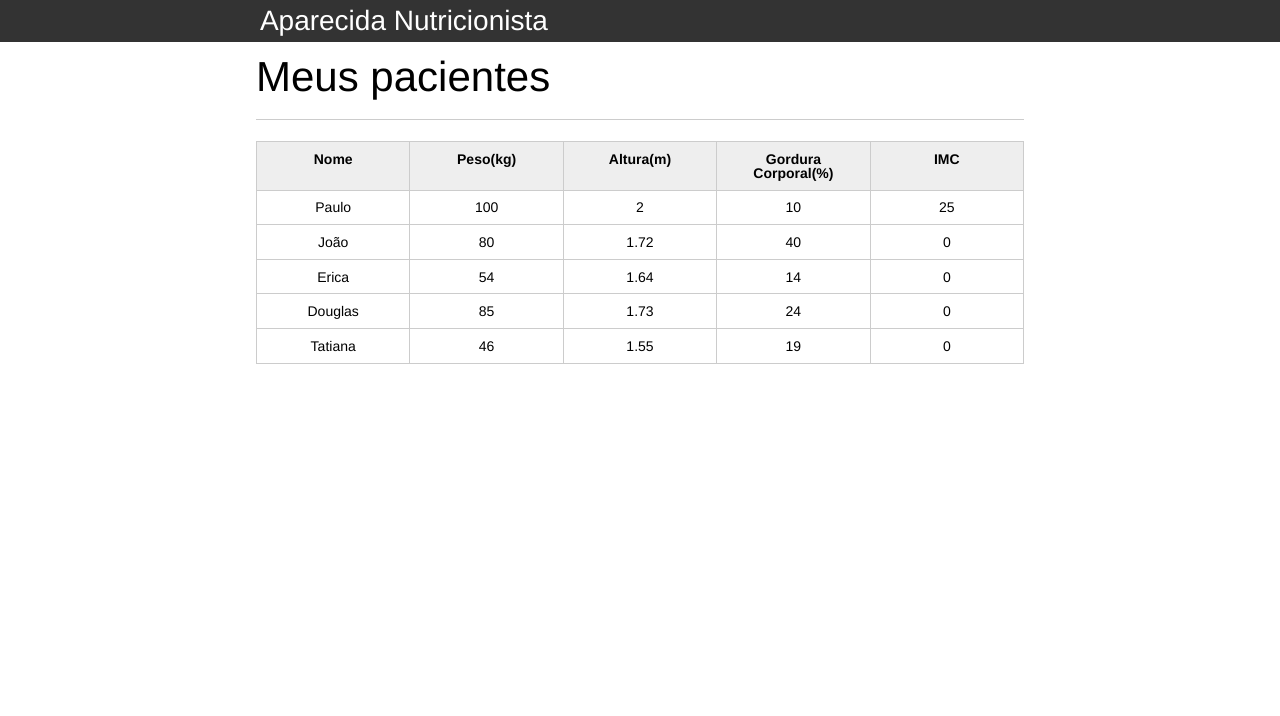
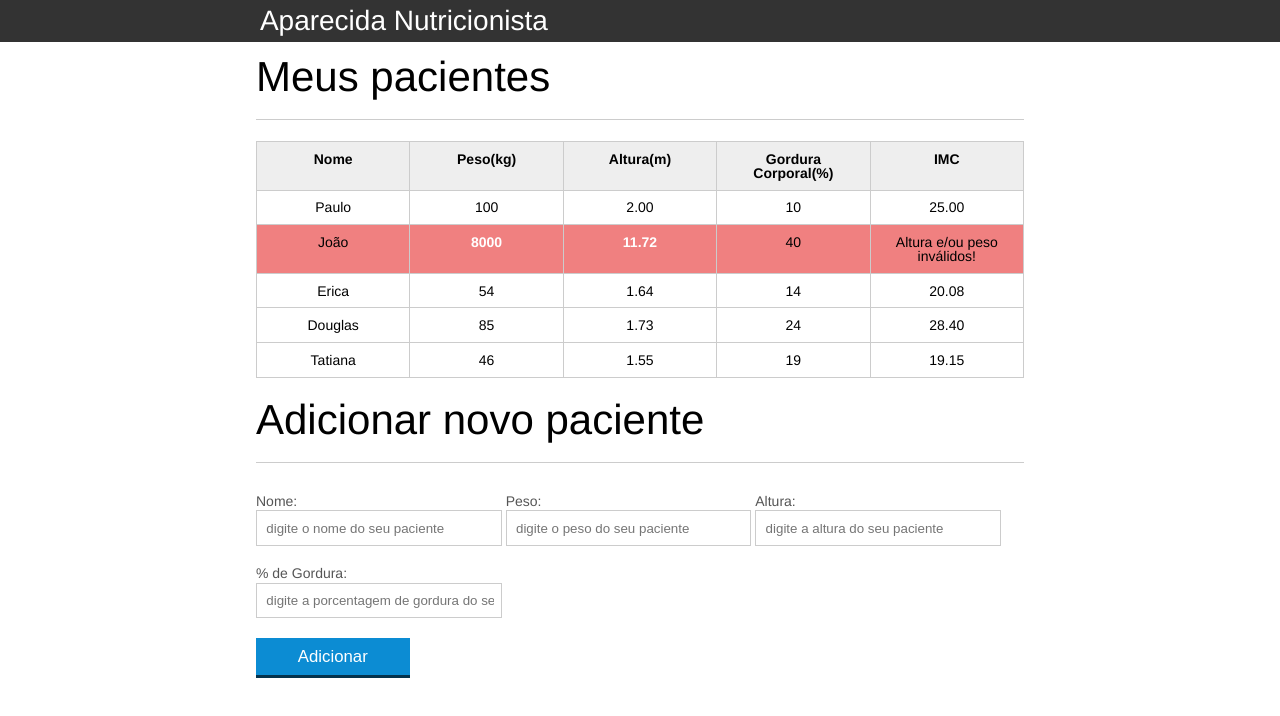
Before and after one commit to Brunollllllll/js-aparecida-nutri-2a-tds, a plain HTML site: page index.html in a window 1280 px wide. Drawn offline with Linux system fonts and the light colour scheme.

Commit message:
carga_adicionar-dados

```diff
--- a/css/index.css
+++ b/css/index.css
@@ -132,3 +132,17 @@ button[disabled=disabled], button:disabled {
 .campo-invalido{
 	border: 1px solid red;
 }
+
+.paciente-invalido{
+	background-color: lightcoral;
+}
+
+.altura-invalida {
+	color: white;
+	font-weight:bold;
+}
+
+.peso-invalido {
+	color: white;
+	font-weight:bold;
+}
--- a/index.html
+++ b/index.html
@@ -34,15 +34,15 @@
 					<tr class="paciente" id="primeiro-paciente">
 						<td class="info-nome">Paulo</td>
 						<td class="info-peso">100</td>
-						<td class="info-altura">2</td>
+						<td class="info-altura">2.00</td>
 						<td class="info-gordura">10</td>
 						<td class="info-imc">0</td>
 					</tr>
 
 					<tr class="paciente">
 						<td class="info-nome">João</td>
-						<td class="info-peso">80</td>
-						<td class="info-altura">1.72</td>
+						<td class="info-peso">8000</td>
+						<td class="info-altura">11.72</td>
 						<td class="info-gordura">40</td>
 						<td class="info-imc">0</td>
 					</tr>
@@ -74,7 +74,34 @@
 
 		</section>
 	</main>
-	<script src="/js/principal.js"></script>
+
+
+ <br>
+<section class="container">
+    <h2 id="titulo-form">Adicionar novo paciente</h2>
+    <form id="form-adiciona">
+        <div class="grupo">
+            <label for="nome">Nome:</label>
+            <input id="nome" name="nome" type="text" placeholder="digite o nome do seu paciente" class="campo">
+        </div>
+        <div class="grupo">
+            <label for="peso">Peso:</label>
+            <input id="peso" name="peso" type="text" placeholder="digite o peso do seu paciente" class="campo campo-medio">
+        </div>
+        <div class="grupo">
+            <label for="altura">Altura:</label>
+            <input id="altura" name="altura" type="text" placeholder="digite a altura do seu paciente" class="campo campo-medio">
+        </div>
+        <div class="grupo">
+            <label for="gordura">% de Gordura:</label>
+            <input id="gordura" type="text" placeholder="digite a porcentagem de gordura do seu paciente" class="campo campo-medio">
+        </div>
+
+        <button id="adicionar-paciente" class="botao bto-principal">Adicionar</button>
+    </form>
+</section>
+
+<script src="./js/principal.js"></script>
 </body>
 
 </html>
--- a/js/principal.js
+++ b/js/principal.js
@@ -1,35 +1,80 @@
 var titulo = document.querySelector(".titulo");
 titulo.textContent = "Aparecida Nutricionista";
 
-var paciente = document.querySelector("#primeiro-paciente");
+var trPacientes = document.querySelectorAll(".paciente");
 
-var tdAltura = paciente.querySelector(".info-altura");
-var altura = tdAltura.textContent;
+for (var i = 0; i < trPacientes.length; i++) {
 
-var tdPeso = paciente.querySelector(".info-peso");
-var peso = tdPeso.textContent;
+    var trPaciente = trPacientes[i];
 
-var tdImc = paciente.querySelector(".info-imc");
+    var tdPeso = trPaciente.querySelector(".info-peso");
+    var tdAltura = trPaciente.querySelector(".info-altura");
+    var tdImc = trPaciente.querySelector(".info-imc");
 
-var alturaEhValida = true;
-var pesoEhValido = true;
+    var peso = tdPeso.textContent;
+    var altura = tdAltura.textContent;
 
-if (peso <= 0 || peso >= 1000){
-    console.log("Peso inválido!");
-    tdPeso.textContent = "Peso inválido!";
-    pesoEhValido = false;
+    var pesoEhValido = true;
+    var alturaEhValida = true;
 
+    if (peso <= 0 || peso >= 1000) {
+        pesoEhValido = false;
+        trPaciente.classList.add("paciente-invalido");
+        tdPeso.classList.add("peso-invalido");
+    }
+
+    if (altura <= 0 || altura >= 3.00) {
+        alturaEhValida = false
+        trPaciente.classList.add("paciente-invalido");
+        tdAltura.classList.add("altura-invalida");
+
+    }
+
+    if (pesoEhValido && alturaEhValida) {
+        var imc = (peso / (altura * altura));
+        tdImc.textContent = imc.toFixed(2);
+    } else {
+        tdImc.textContent = "Altura e/ou peso inválidos!"
+    }
 }
 
-if (altura <= 0 || altura >= 3.00){
-    console.log("Altura inválida!");
-    tdAltura.textContent = "Altura inválida!";
-    alturaEhValida = false;
+
+titulo.addEventListener("click", mostraMensagem)
+function mostraMensagem() {
+    console.log("Olá eu fui clicado!");
 }
 
-if (alturaEhValida && pesoEhValido){
-    var imc = peso / (altura * altura);
-    tdImc.textContent = imc;
-} else {
-    tdImc.textContent = "Altura e/ou peso inválidos!"
-}
+var botaoAdicionar = document.querySelector("#adicionar-paciente");
+botaoAdicionar.addEventListener("click", function (event) {
+    event.preventDefault();
+
+    var form = document.querySelector("#form-adiciona");
+
+    var nome = form.nome.value;
+    var peso = form.peso.value;
+    var altura = form.altura.value;
+    var gordura = form.gordura.value;
+
+    var pacienteTr = document.createElement("Tr");
+
+    var nomeTd = document.createElement("Td");
+    var pesoTd = document.createElement("Td");
+    var alturaTd = document.createElement("Td");
+    var gorduraTd = document.createElement("Td");
+    var imcTd = document.createElement("Td");
+
+    nomeTd.textContent = nome;
+    pesoTd.textContent = peso;
+    alturaTd.textContent = altura;
+    gorduraTd.textContent = gordura;
+
+    pacienteTr.appendChild(nomeTd)
+    pacienteTr.appendChild(pesoTd)
+    pacienteTr.appendChild(alturaTd)
+    pacienteTr.appendChild(gorduraTd)
+
+    var tabela = document.querySelector("#tabela-pacientes");
+
+    tabela.appendChild(pacienteTr)
+
+});
```
